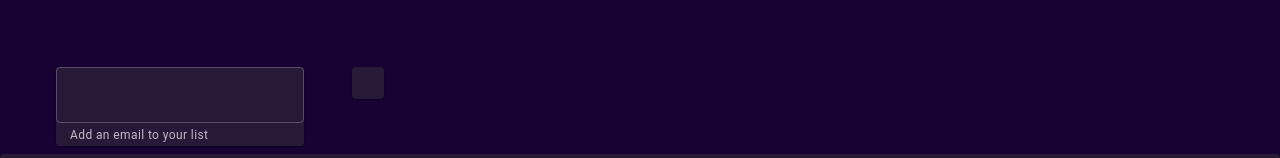
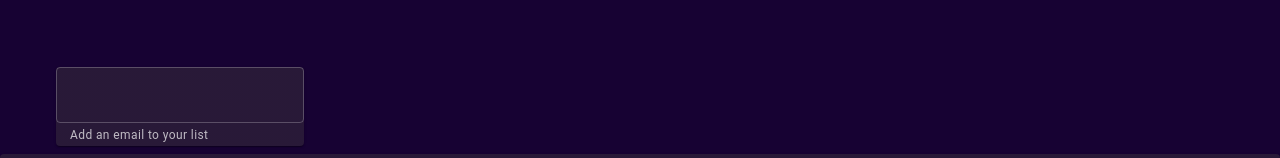
Before and after one commit to max-content/EmailGames, a React (Vite) app in the folder client/: page / in a window 1280 px wide. Shown: the part 165-323 px from the top of the page. Built offline with nearby package versions, Linux system fonts and the light colour scheme.

Commit message:
fixed Paper element in incorrect location

```diff
--- a/client/src/components/PuppyPhoto.jsx
+++ b/client/src/components/PuppyPhoto.jsx
@@ -2,6 +2,7 @@ import React, { useEffect, useState } from "react";
 import axios from "axios";
 import Box from "@mui/material/Box"
 import Card from "@mui/material/Card"
+import Paper from "@mui/material/Paper"
 import CardMedia from "@mui/material/CardMedia"
 import Typography from "@mui/material/Typography"
 
@@ -20,7 +21,7 @@ const PuppyPhoto = () => {
   }, []);
 
   return (
-    <div>
+    <Paper>
       {photoUrl && (
         <Box component="div">
           <Typography component="h2" sx={{p:3}}>Congrats! You did it. Here's a random puppy for your hard work.</Typography>
@@ -32,7 +33,7 @@ const PuppyPhoto = () => {
           </Card>
         </Box>
       )}
-    </div>
+    </Paper>
   );
 };
 
--- a/client/src/views/ToDoView.jsx
+++ b/client/src/views/ToDoView.jsx
@@ -39,9 +39,7 @@ const ToDoView = () => {
                 </Paper>
             </Grid>
             <Grid item sx={8}>
-                <Paper sx={{p:2}}>
                     {allTasksComplete && <PuppyPhoto />}
-                </Paper>
             </Grid>
         </Grid>
     </>
```
Also changed, not shown: 3 other files (tests, documents, lock files or other folders).
